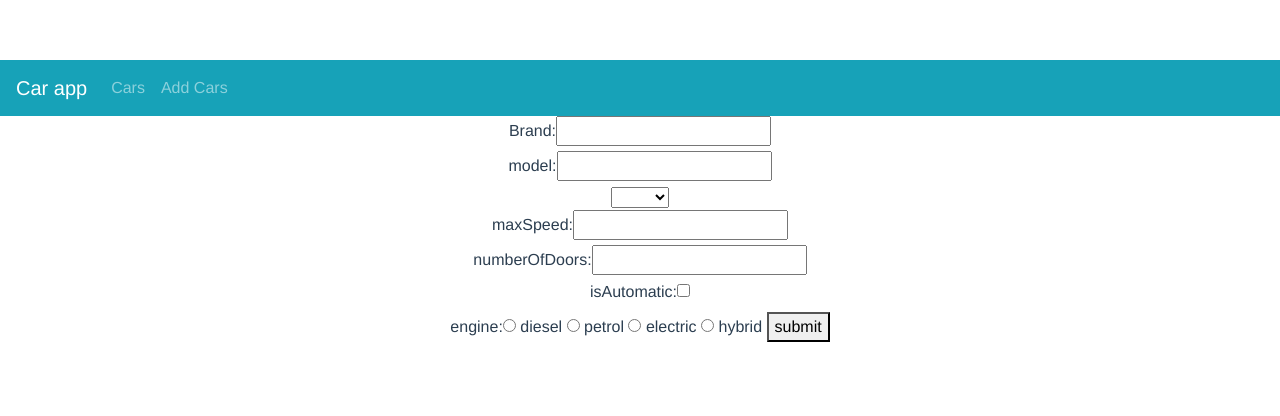
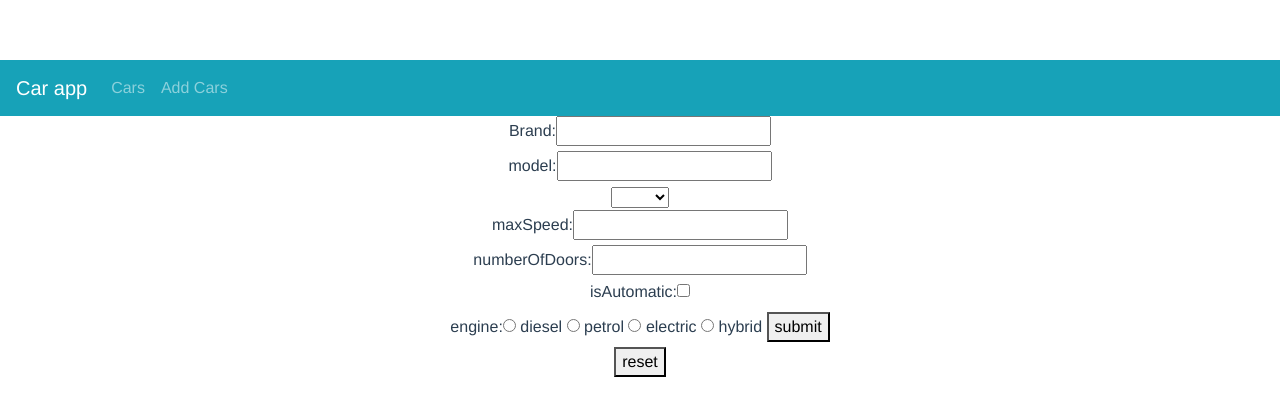
Before and after one commit to VukasinVujic/cars_app_vue, a Vue app: page /add in a window 1280 px wide. Shown: the top 416 px of the page. Built offline with nearby package versions, Linux system fonts and the light colour scheme.

Commit message:
zadatak 4

```diff
--- a/src/components/AddCar.vue
+++ b/src/components/AddCar.vue
@@ -36,6 +36,8 @@
       <input v-model="car.engine" type="radio" name="engine" value="hybrid">
       hybrid
       <button type="submit">submit</button>
+      <br>
+      <button type="reset">reset</button>
     </form>
   </div>
 </template>
@@ -71,7 +73,8 @@ export default {
       cars.add(this.car);
       this.car={};
       this.$router.push('/cars');
-    }
+    },
+
 
   },
   computed: {
```
